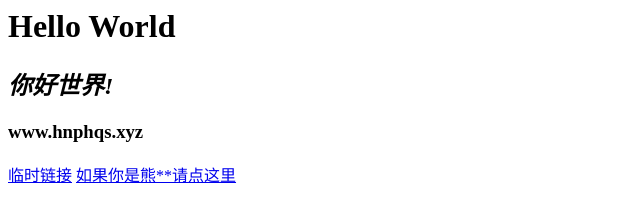
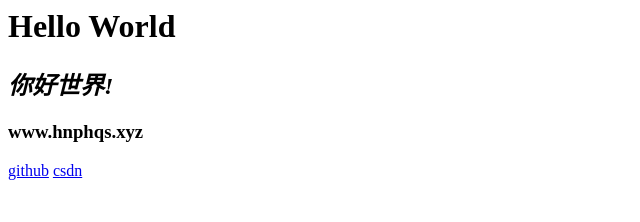
Before and after one commit to Hnphqs/hnphqs-blog-comment, a plain HTML site: page index.html in a window 1280 px wide. Shown: the whole page, without its empty margins (0-640 px from the left). Drawn offline with Linux system fonts and the light colour scheme.

Commit message:
Update index.html

```diff
--- a/index.html
+++ b/index.html
@@ -1,5 +1,5 @@
 <h1>Hello World</h1>
 <i><h2>你好世界!</h2></i>
 <h3>www.hnphqs.xyz</h3>
-<a href='https://hnphqs.lanzouo.com/ilkSD0rg83za'>临时链接</a>
-<a href='http://www.hnphqs.xyz/xgkcd'>如果你是熊**请点这里<a>
+<a href='http://github.com'>github</a>
+<a href='http://www.csdn.net'>csdn</a>
```
